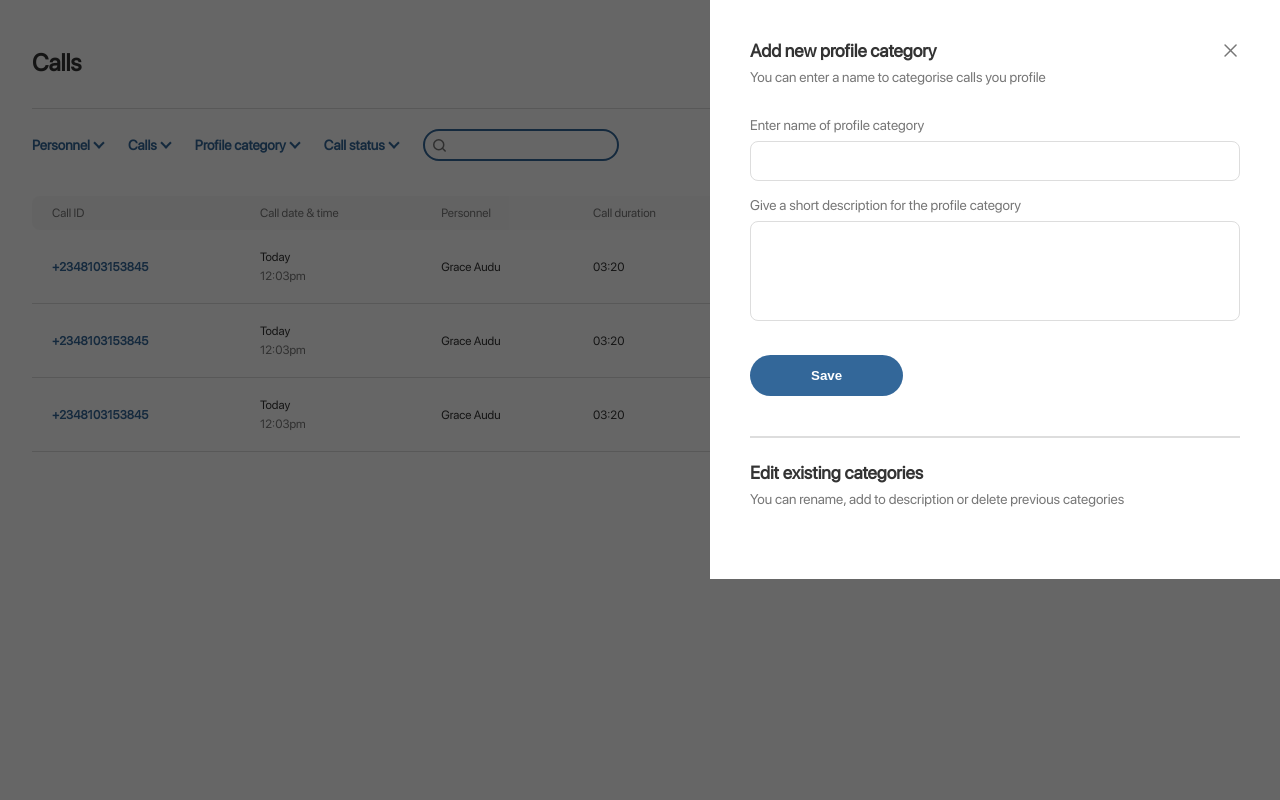
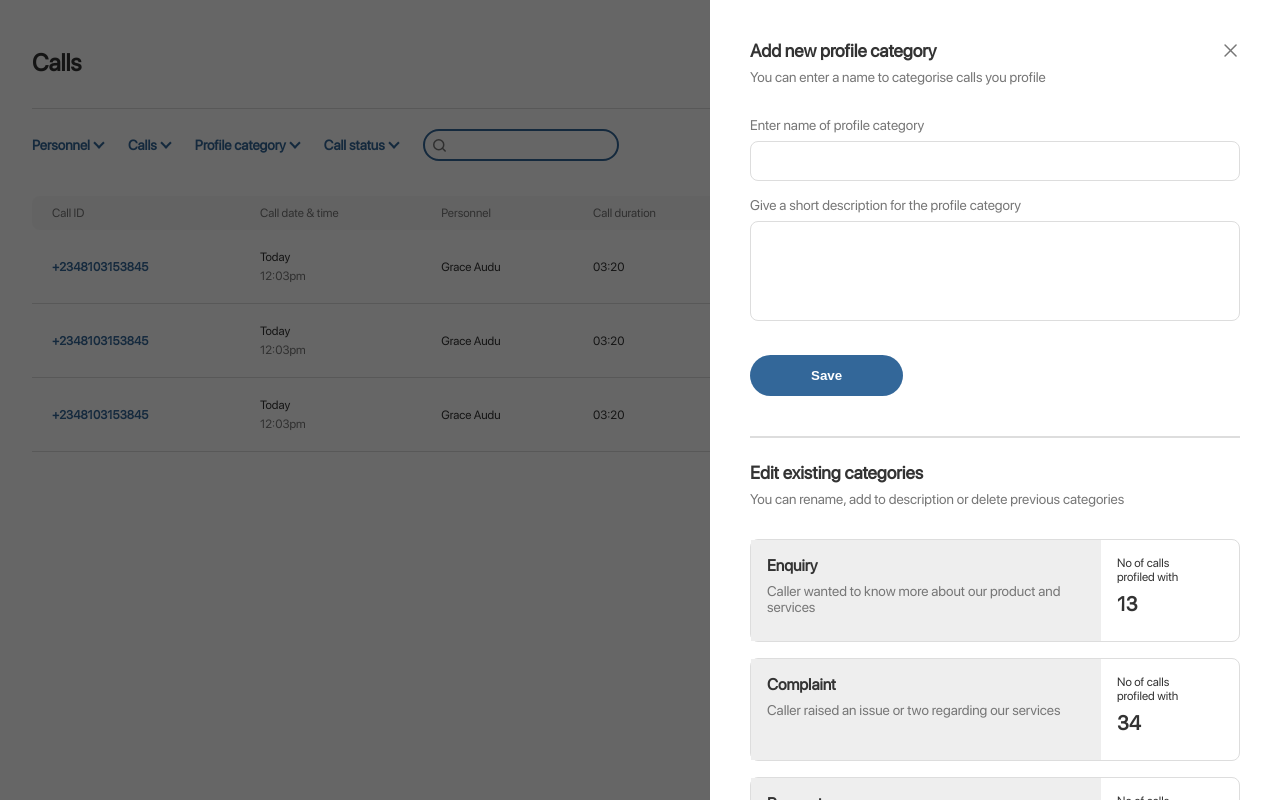
Before and after one commit to cjayprime/recallo, a React (Create React App) app: page /calls in a window 1280 px wide. Both pictures are taken after a click on the button "Profile Category". Built offline with nearby package versions, Linux system fonts and the light colour scheme.

Commit message:
add personnel overlay

```diff
--- a/src/assets/styles/main.css
+++ b/src/assets/styles/main.css
@@ -114,6 +114,9 @@ textarea{
 .background-grey{
     background-color: var(--background-color);
 }
+.background-darkgrey{
+    background-color: #eee;
+}
 .hover-grey:hover{
     background-color: var(--background-color);
 }
@@ -174,6 +177,9 @@ textarea{
 }
 .p-12 {
     padding: 12px;
+}
+.p-16{
+    padding: 16px;
 }
 .p-24 {
     padding: 24px;
@@ -260,8 +266,12 @@ textarea{
     display: flex;
     justify-content: space-between;
 }
-
-
+.flex-3{
+    flex: 3;
+}
+.flex-1{
+    flex: 1;
+}
 .custom-col-3 {
     width: 24%;
 }
--- a/src/components/Overlay/index.js
+++ b/src/components/Overlay/index.js
@@ -12,12 +12,11 @@ class Overlay extends Component{
         const showHideClassName = open ? 'overlay display-block' : 'overlay display-none';
 
         return(
-            <div className={showHideClassName} onClick={toggle}>
-                <section className='overlay-main'>
+            <div className={showHideClassName}>
+                <section className='overlay-main slideInRight'>
                     {children}
-                    <div className="circle cursor">
+                    <div className="circle cursor"  onClick={toggle}>
                         <CloseIcon
-                            onClick={toggle}
                             className="close"
                         />
                     </div>
--- a/src/components/Overlay/overlay.css
+++ b/src/components/Overlay/overlay.css
@@ -12,8 +12,17 @@
     background: white;
     top: 0;
     right: 0;
+    height: 100%;
+    overflow: scroll;
     width: 57rem;
     padding: 40px;
+    -webkit-animation-duration: .7s;
+    animation-duration: .7s;
+    -webkit-animation-fill-mode: both;
+    animation-fill-mode: both;
+}
+.overlay .overlay-main::-webkit-scrollbar {
+    display: none;
 }
 .display-block {
     display: block;
@@ -38,3 +47,18 @@
     top: 30%;
     left: 30%;
 }
+@keyframes slideInRight {
+    from {
+        -webkit-transform: translate3d(100%, 0, 0);
+        transform: translate3d(20%, 0, 0);
+        visibility: visible;
+    }
+    to {
+        -webkit-transform: translate3d(0, 0, 0);
+        transform: translate3d(0, 0, 0);
+    }
+}
+.slideInRight {
+    -webkit-animation-name: slideInRight;
+    animation-name: slideInRight;
+}
--- a/src/views/Admin/admin.css
+++ b/src/views/Admin/admin.css
@@ -264,3 +264,13 @@
 }
 
 /* End Profile styles */
+
+
+/* Profile Category Overlay */
+.existing-category-card{
+  border: 1px solid #ddd;
+  border-radius: 8px;
+  height: 10.3rem;
+}
+
+/* End Profile Category Overlay */
--- a/src/views/Calls/ProfileCategoryOverlay.js
+++ b/src/views/Calls/ProfileCategoryOverlay.js
@@ -34,6 +34,50 @@ class ProfileCategoryOverlay extends Component{
                 <div>
                     <h4 className="mb-8">Edit existing categories</h4>
                     <h6 className="light text-light mb-32">You can rename, add to description or delete previous categories</h6>
+                    <div className="row-direction existing-category-card mb-16">
+                        <div className="flex-3 p-16 background-darkgrey">
+                            <h5 className="mb-8">Enquiry</h5>
+                            <h6 className="light text-light">Caller wanted to know more about our product and services</h6>
+                        </div>
+                        <div className="flex-1 p-16">
+                            <p>No of calls </p>
+                            <p className="mb-8">profiled with</p>
+                            <h3>13</h3>
+                        </div>
+                    </div>
+                    <div className="row-direction existing-category-card mb-16">
+                        <div className="flex-3 p-16 background-darkgrey">
+                            <h5 className="mb-8">Complaint</h5>
+                            <h6 className="light text-light">Caller raised an issue or two regarding our services</h6>
+                        </div>
+                        <div className="flex-1 p-16">
+                            <p>No of calls </p>
+                            <p className="mb-8">profiled with</p>
+                            <h3>34</h3>
+                        </div>
+                    </div>
+                    <div className="row-direction existing-category-card mb-16">
+                        <div className="flex-3 p-16 background-darkgrey">
+                            <h5 className="mb-8">Request</h5>
+                            <h6 className="light text-light">Caller expressed a desire or a need for somethings</h6>
+                        </div>
+                        <div className="flex-1 p-16">
+                            <p>No of calls </p>
+                            <p className="mb-8">profiled with</p>
+                            <h3>23</h3>
+                        </div>
+                    </div>
+                    <div className="row-direction existing-category-card mb-16">
+                        <div className="flex-3 p-16 background-darkgrey">
+                            <h5 className="mb-8">Engine fault</h5>
+                            <h6 className="light text-light">Caller raised an issue about engine</h6>
+                        </div>
+                        <div className="flex-1 p-16">
+                            <p>No of calls </p>
+                            <p className="mb-8">profiled with</p>
+                            <h3>17</h3>
+                        </div>
+                    </div>
                 </div>
             </Overlay>
         )
--- a/src/views/Calls/index.js
+++ b/src/views/Calls/index.js
@@ -25,7 +25,7 @@ class Calls extends Component {
                 <Titlebar
                     heading={"Calls"}
                     buttons={{
-                        left: { title: "View voicenotes", action: this.toggle },
+                        left: { title: "View voicenotes"},
                         right: { title: "Profile Category", action: this.toggle }
                     }}
                 />
--- a/src/views/Personnel/AddPersonnelOverlay.js
+++ b/src/views/Personnel/AddPersonnelOverlay.js
@@ -0,0 +1,48 @@
+import React, { Component } from "react";
+import Overlay from "../../components/Overlay";
+import FormField from "../../components/Form";
+import Button from "../../components/Button/button";
+
+
+class PersonnelOverlay extends Component{
+
+    render() {
+
+        const { open, toggle } = this.props;
+
+        return(
+            <Overlay open={open} toggle={toggle}>
+                <div>
+                    <h4 className="mb-8">Add Personnel</h4>
+                    <h6 className="light text-light mb-32"></h6>
+                    <div>
+                        <div className="row">
+                            <div className="col-7">
+                                <FormField
+                                    labelTitle="First name"
+                                    labelClass="profile-label"
+                                    className="br-8 profile-input p-12 mb-16"
+                                />
+                            </div>
+                            <div className="col-7">
+                                <FormField
+                                    labelTitle="Last name"
+                                    labelClass="profile-label"
+                                    className="br-8 profile-input p-12 mb-16"
+                                />
+                            </div>
+                        </div>
+                        <FormField
+                            labelTitle="Email"
+                            labelClass="profile-label"
+                            className="br-8 profile-input p-12 mb-16"
+                        />
+                        <Button className="br-30" padding={"12px 30px"} background={"var(--text-color)"} text={"#fff"}>Add personnel</Button>
+                    </div>
+                </div>
+            </Overlay>
+        )
+    }
+}
+
+export default PersonnelOverlay;
--- a/src/views/Personnel/index.js
+++ b/src/views/Personnel/index.js
@@ -4,8 +4,19 @@ import Titlebar from "../../components/TitleBar";
 import MenuItem from "../../components/MenuItem/menuItem";
 import {ReactComponent as SearchIcon} from "../../assets/img/search.svg";
 import Table from "../../components/Table/table";
+import DepartmentOverlay from "./DepartmentOverlay";
+import PersonnelOverlay from "./AddPersonnelOverlay";
+
 
 class Personnel extends Component {
+
+    state = { open: false };
+
+    toggle = () => {
+        this.setState({ open: ! this.state.open });
+        console.log("Toggled")
+    };
+
 
     render() {
 
@@ -14,8 +25,8 @@ class Personnel extends Component {
                 <Titlebar
                     heading={"Personnel"}
                     buttons={{
-                        left: {title: "Departments", action: () => {}},
-                        right: {title: "Add personnel", action: () => {}}
+                        left: {title: "Departments", action: this.toggle},
+                        right: {title: "Add personnel", action: this.toggle}
                     }}
                 />
                 <div className="menu-bar ptb-20">
@@ -35,6 +46,8 @@ class Personnel extends Component {
                         </div>
                     </div>
                 </div>
+                <DepartmentOverlay open={this.state.open} toggle={this.toggle}/>
+                <PersonnelOverlay open={this.state.open} toggle={this.toggle}/>
                 <Table/>
             </div>
         )
```
Also changed, not shown: src/views/Personnel/DepartmentOverlay.js (+65 -0 lines).
